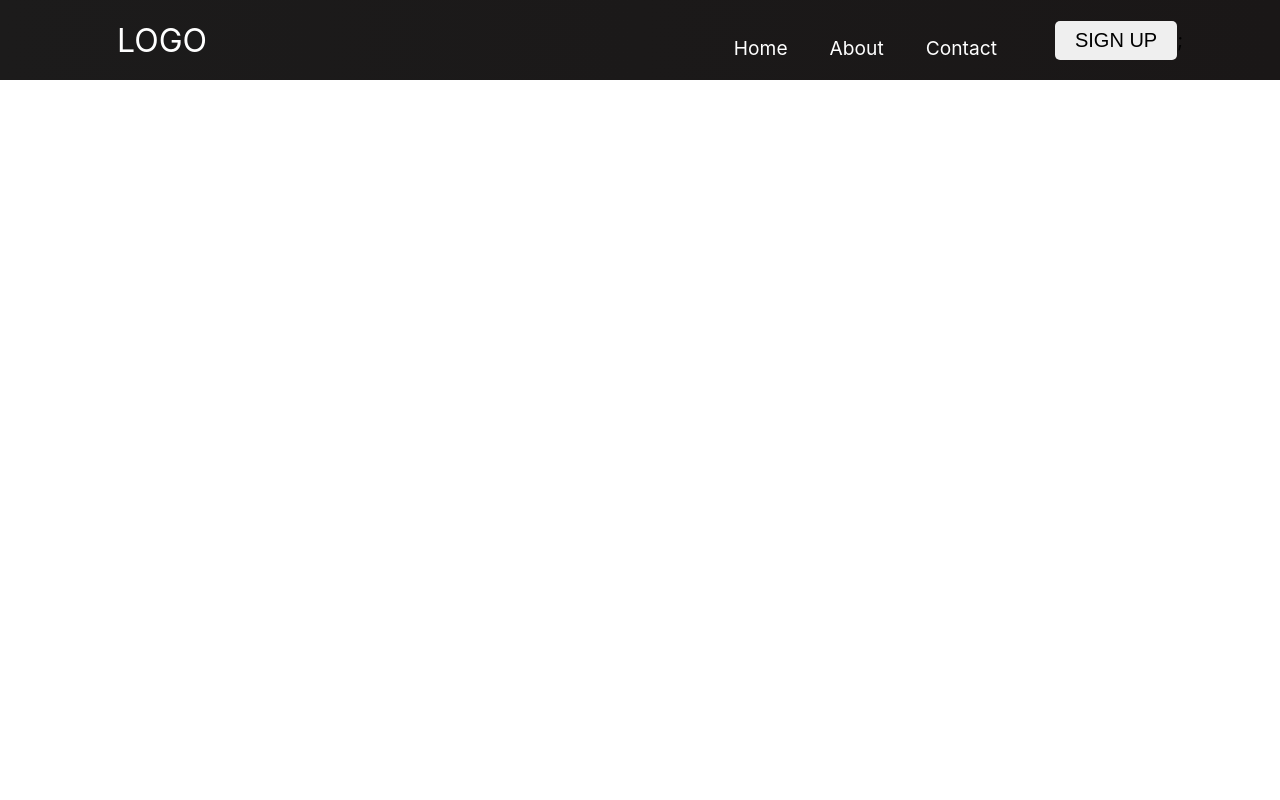
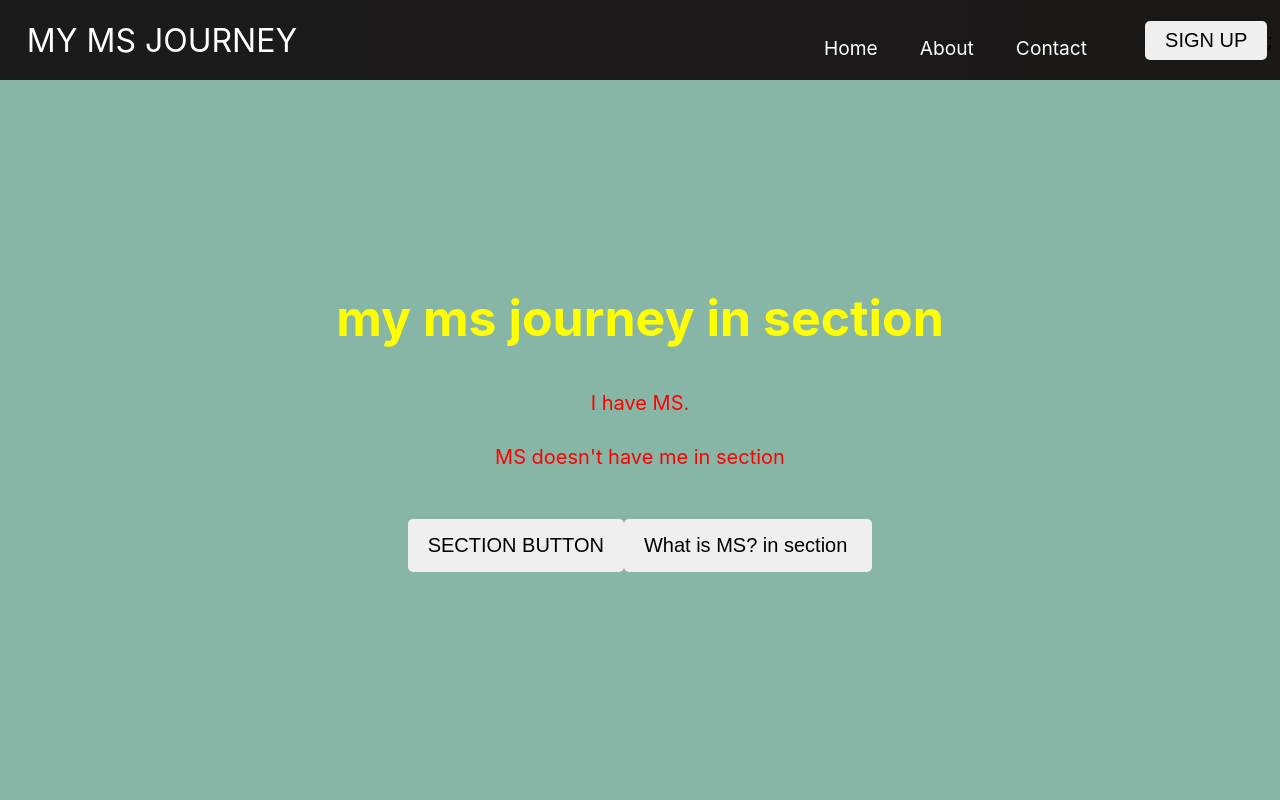
Before and after one commit to deermartinez/ms-journey, a React (Create React App) app in the folder journey/: page / in a window 1280 px wide. Shown: the top 800 px of the page. Built offline with nearby package versions, Linux system fonts and the light colour scheme.

Commit message:
new cards

```diff
--- a/journey/src/App.js
+++ b/journey/src/App.js
@@ -2,18 +2,32 @@ import React from 'react';
 import Navbar from '../src/Components/navbar';
 import {BrowserRouter as Router, Switch, Route} from 'react-router-dom';
 import './App.css';
+import home from './Pages/home'
+
+
+
+// Catchphrase: "I have MS. MS doesn't have me"
+// She wants the page to be inspiring. She wants to show that people with autoimmune disease can live normal lives.
+// She wants some statistics on the disease on her page.
+// Helpful links for resources
+// She wants a form where people can sign up for inspirational quotes.
+
+
+
 function App() {
   return (
     <>
     <Router>
       <Navbar/>
       <Switch>
-        <Route path = '/' exact/>
+        <Route path = '/' exact component ={home}/>
       </Switch>
       </Router>
     </>
   )
 }
+
+
 
 export default App
 
--- /dev/null
+++ b/journey/src/Components/card.js
@@ -0,0 +1,19 @@
+import React from 'react'
+import cardItem from '../Components/cardsItem'
+
+function card() {
+    return (
+        <div className = 'card-in'>
+        <h1>LEARN HERE cards</h1>
+        <div className = 'cards-container'>
+            <div className = 'cards-wrapper'>
+                <ul className = 'card-items'>
+                    <cardItem/>
+                </ul>
+            </div>
+        </div>
+    </div>
+    )
+}
+
+export default card;
--- /dev/null
+++ b/journey/src/Components/cardsItem.js
@@ -0,0 +1,29 @@
+import React from 'react';
+import {Link} from 'react-router-dom';
+
+
+
+
+ function cardItem() {
+    return (
+        <>
+        <div calssName = 'card'>
+            <li className = 'card-item'>
+                <Link className='card-item-link'>
+                    <figure className = 'cards-item-picwrap'>
+                        <img src = '/' alt='Image in cards'
+                        className = 'cards-item-img'/>
+                    </figure>
+                    <div className = 'cards-item-info'>
+                        <h5 className = 'card-text'/>
+                    </div>
+                </Link>
+            </li>
+
+        </div>
+        </>
+
+    )
+}
+
+export default cardItem;
--- a/journey/src/Components/navbar.js
+++ b/journey/src/Components/navbar.js
@@ -37,7 +37,7 @@ function Navbar() {
         <nav className='navbar'>
             <div className = 'navbar-container container'>
                 <Link to ='/' className='navbar-logo' onClick={closeMobileMenu}>
-                    LOGO <i className='fab fa-typo3'/>
+                    MY MS JOURNEY <i className='fab fa-typo3'/>
                 </Link>
                 <div className='menu-icon' onClick={handleClick}>
                     {/* need to make handleclick function ^^^^^ */}
--- a/journey/src/Components/section.js
+++ b/journey/src/Components/section.js
@@ -1,17 +1,34 @@
 import React from 'react'
+import '../App.css'
+import {Button} from './button'
+import '../Styles/section.css'
 
 function section() {
     return (
         <div className = 'section-container'>
             {/* <video src="/video" autoPlay  loop muted/>
          */}
-         <h1>my ms journey</h1>
+         <h1>my ms journey in section</h1>
 
-         <p>QUOTE</p>
+         <p>I have MS.</p>
+         <p>MS doesn't have me
+              in section </p>
 
             <div className= "section-btn">
-                <Button className = 'btns' buttonStyle='btn--outline'
-                buttonSize='btn--large'>SECTION BUTTON</Button>
+                <Button
+                className = 'btns'
+                buttonStyle='btn--outline'
+                buttonSize='btn--large'>SECTION BUTTON
+                </Button>
+
+                <Button className = 'btns'
+                buttonStyle='btn--primary'
+                buttonSize='btn--large'>What is MS? in section
+                <i className=
+                'far fa-play-circle'/>
+                </Button>
+
+
             </div>
 
 
--- /dev/null
+++ b/journey/src/Pages/home.js
@@ -0,0 +1,18 @@
+import React, {Component} from 'react';
+import '../App.css';
+import Section from '../Components/section';
+import Card from '../Components/card';
+
+
+function home(){
+    return(
+        <>
+        <Section />
+        <Card/>
+        </>
+
+    )
+};
+
+
+export default home;
--- a/journey/src/Styles/section.css
+++ b/journey/src/Styles/section.css
@@ -7,12 +7,75 @@ video{
 }
 
 .section-container{
-    background: url('image') center center/cover
-    no-repeat;
+    /* background: url('') center center/cover */
+    background-color: rgb(135, 182, 167);
+    /* no-repeat; */
     height:100vh;
     widows: 100%;display:flex;
     flex-direction: column;
+    justify-content:center;
     align-items:center;
-    box-shadow: inset 0 0 0 1000px rgb(2, 0, 0);
+    /* box-shadow: inset 0 0 0 1000px rgb(2, 0, 0); */
     object-fit: contain;
 }
+
+
+.section-container > h1{
+    color:yellow;
+    font-size:50px;
+    margin-top:-100px;
+}
+
+
+.section-container > p{
+    margin-top:10px;
+    color:red;
+    font-size:20px;
+
+}
+
+
+.section-btn{
+    margin-top:30px;
+
+}
+
+.section-btns .btn{
+    margin:10px;
+}
+
+
+.fa-play-circle{
+    margin-left:5px;
+}
+
+@media screen and (max-width: 960px){
+    .section-container > h1{
+
+        font-size:70px;
+        margin-top:-150px;
+    }
+}
+
+@media screen and (max-width: 768px){
+    .section-container > h1{
+
+        font-size:50px;
+        margin-top:-100px;
+    }
+
+    .section-container > p{
+
+        font-size:700px;
+
+    }
+
+    .btn-mobile{
+      display:block;
+      text-decoration:none;
+    }
+
+    .btn{
+        width:100%;
+    }
+}
```
Also changed, not shown: journey/src/Styles/card.css (added), journey/src/Styles/cardsItem.css (added).
